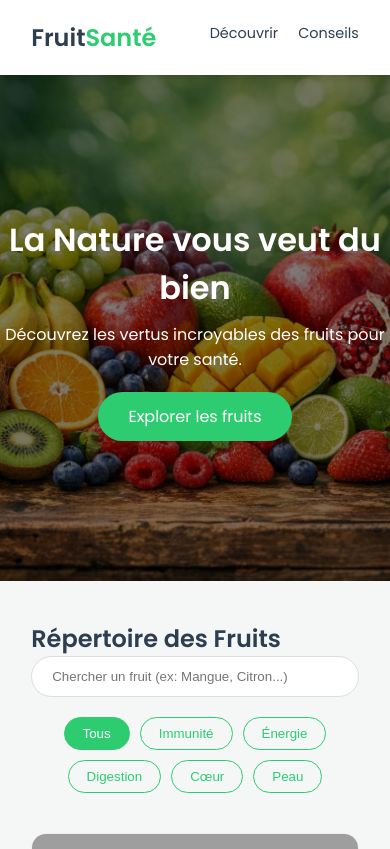
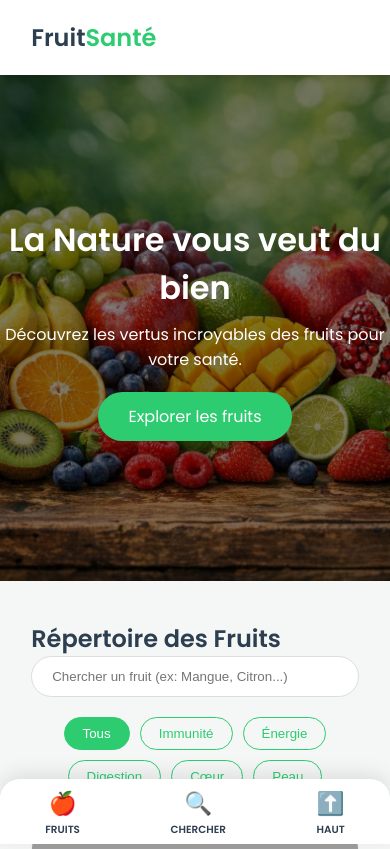
Before and after one commit to charles-ngalima/fruit-sante, a plain HTML site: page index.html in a window 390 px wide. Shown: the top 849 px of the page. Drawn offline with Linux system fonts and the light colour scheme; grey boxes are pictures that could not be loaded.

Commit message:
ajout du menu mobile

```diff
--- a/index.html
+++ b/index.html
@@ -70,6 +70,22 @@
         <p>&copy; 2026 FruitSanté - Mangez sain, vivez mieux.</p>
     </footer>
 
+    <!-- Navigation Mobile (Bas d'écran) -->
+<div class="mobile-bottom-nav">
+    <a href="#fruits-grid" class="nav-item">
+        <span>🍎</span>
+        <small>Fruits</small>
+    </a>
+    <a href="#searchInput" class="nav-item">
+        <span>🔍</span>
+        <small>Chercher</small>
+    </a>
+    <a href="#" class="nav-item" onclick="window.scrollTo({top: 0, behavior: 'smooth'}); return false;">
+        <span>⬆️</span>
+        <small>Haut</small>
+    </a>
+</div>
+
     <script src="script.js"></script>
 </body>
 </html>
--- a/style.css
+++ b/style.css
@@ -57,3 +57,66 @@ nav ul a { text-decoration: none; color: var(--dark); font-size: 0.9rem; }
 footer { text-align: center; padding: 40px; color: #888; }
 
 @media (max-width: 600px) { .hero h1 { font-size: 2rem; } }
+
+/* --- NAVIGATION MOBILE BASSE --- */
+
+/* On cache la barre par défaut sur ordinateur */
+.mobile-bottom-nav {
+    display: none;
+}
+
+@media (max-width: 600px) {
+    /* 1. On libère de l'espace en bas du site pour que la barre ne cache pas les boutons ou le footer */
+    body {
+        padding-bottom: 80px;
+    }
+
+    /* 2. On cache les liens du menu du haut (trop hauts pour le pouce) */
+    nav ul {
+        display: none;
+    }
+
+    /* 3. On affiche la barre de navigation en bas */
+    .mobile-bottom-nav {
+        display: flex;
+        position: fixed;
+        bottom: 0;
+        left: 0;
+        width: 100%;
+        height: 65px;
+        background: var(--white);
+        box-shadow: 0 -5px 20px rgba(0,0,0,0.1);
+        justify-content: space-around;
+        align-items: center;
+        z-index: 1000;
+        border-top-left-radius: 20px;
+        border-top-right-radius: 20px;
+    }
+
+    /* Style des icônes de la barre basse */
+    .nav-item {
+        text-decoration: none;
+        color: var(--dark);
+        display: flex;
+        flex-direction: column;
+        align-items: center;
+        transition: 0.3s;
+    }
+
+    .nav-item span {
+        font-size: 1.4rem; /* Taille de l'émoji */
+    }
+
+    .nav-item small {
+        font-size: 0.65rem;
+        font-weight: 600;
+        text-transform: uppercase;
+        margin-top: 2px;
+        color: var(--grey);
+    }
+
+    /* Couleur quand on clique sur un item */
+    .nav-item:active span {
+        transform: scale(0.8);
+    }
+}
```
